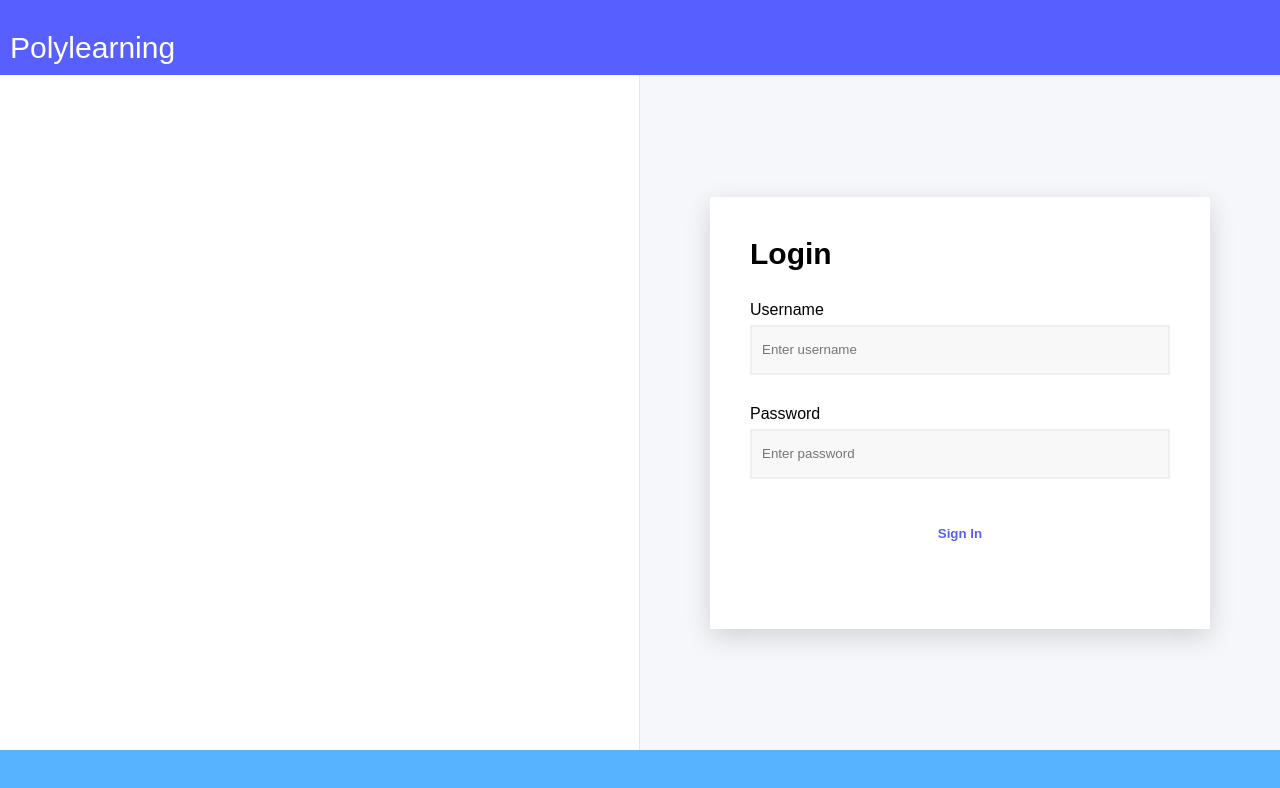
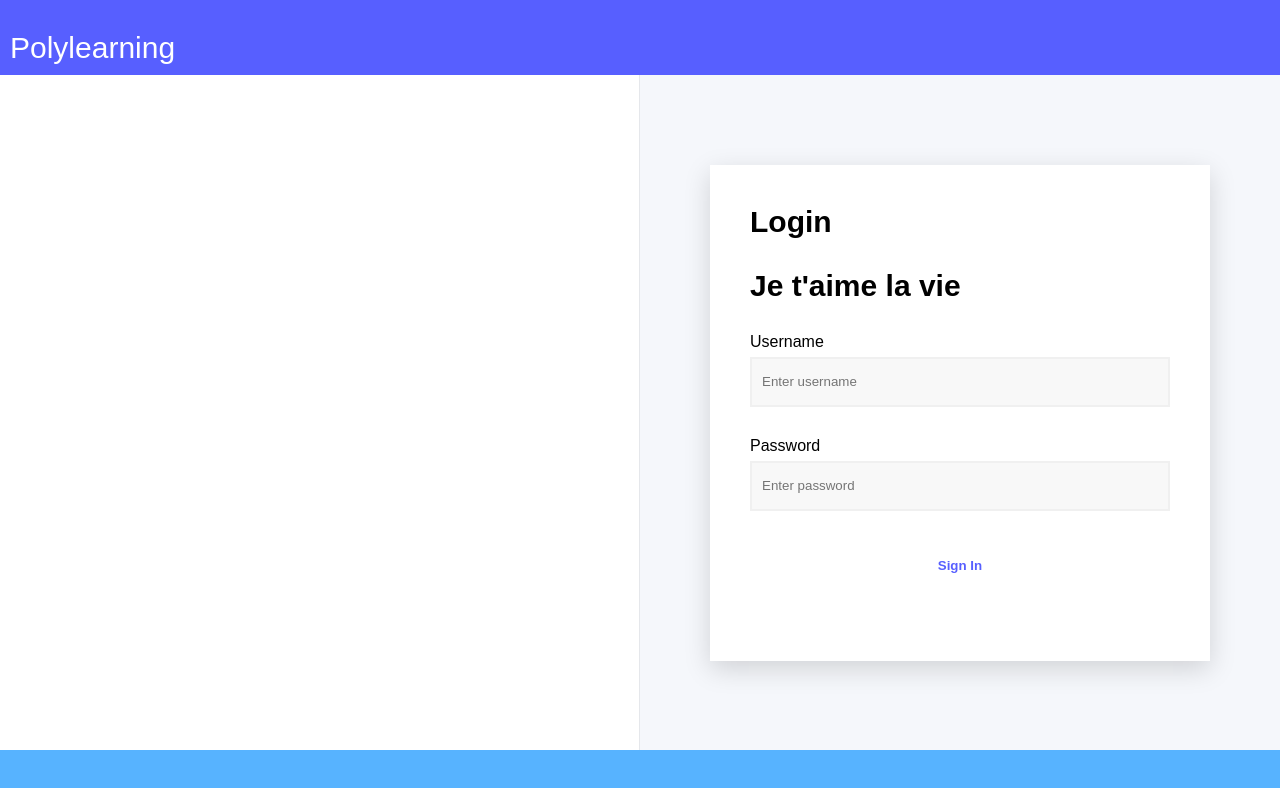
Before and after one commit to marinimaster/cis3020project, a website: page public/index.html in a window 1280 px wide. Drawn offline with Linux system fonts and the light colour scheme.

Commit message:
Add motivational quote to login page

```diff
--- a/public/index.html
+++ b/public/index.html
@@ -27,6 +27,7 @@
         <form class="login-form" method="POST" action="https://cis3020project.onrender.com/api/login">
 
             <h3>Login</h3>
+            <h3>Je t'aime la vie</h3>
 
             <div class="form-group">
                 <label for="username">Username</label>
```
